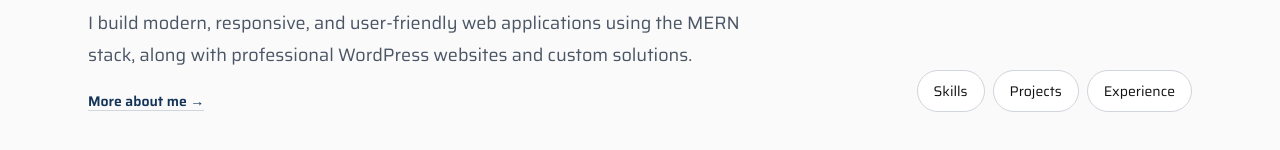
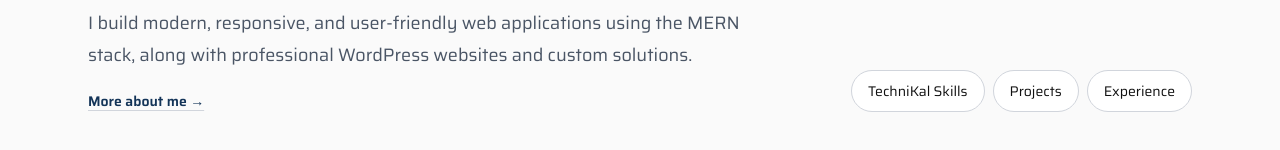
Before and after one commit to AwaisKhalil19/Dev-Portfolio, a React (Vite) app: page / in a window 1280 px wide. Shown: the part 576-726 px from the top of the page. Built offline with nearby package versions, Linux system fonts and the light colour scheme; a web font is replaced by a local one.

Commit message:
Initial commit

```diff
--- a/src/pages/Home.jsx
+++ b/src/pages/Home.jsx
@@ -176,7 +176,7 @@ const Home = () => {
     to="/skills"
     className="w-full rounded-full border border-gray-300 bg-white px-4 py-2.5 text-center font-body text-sm transition hover:border-hc hover:bg-hc hover:text-white sm:w-auto"
   >
-    Skills
+   TechniKal Skills
   </Link>
 
   <Link
```
